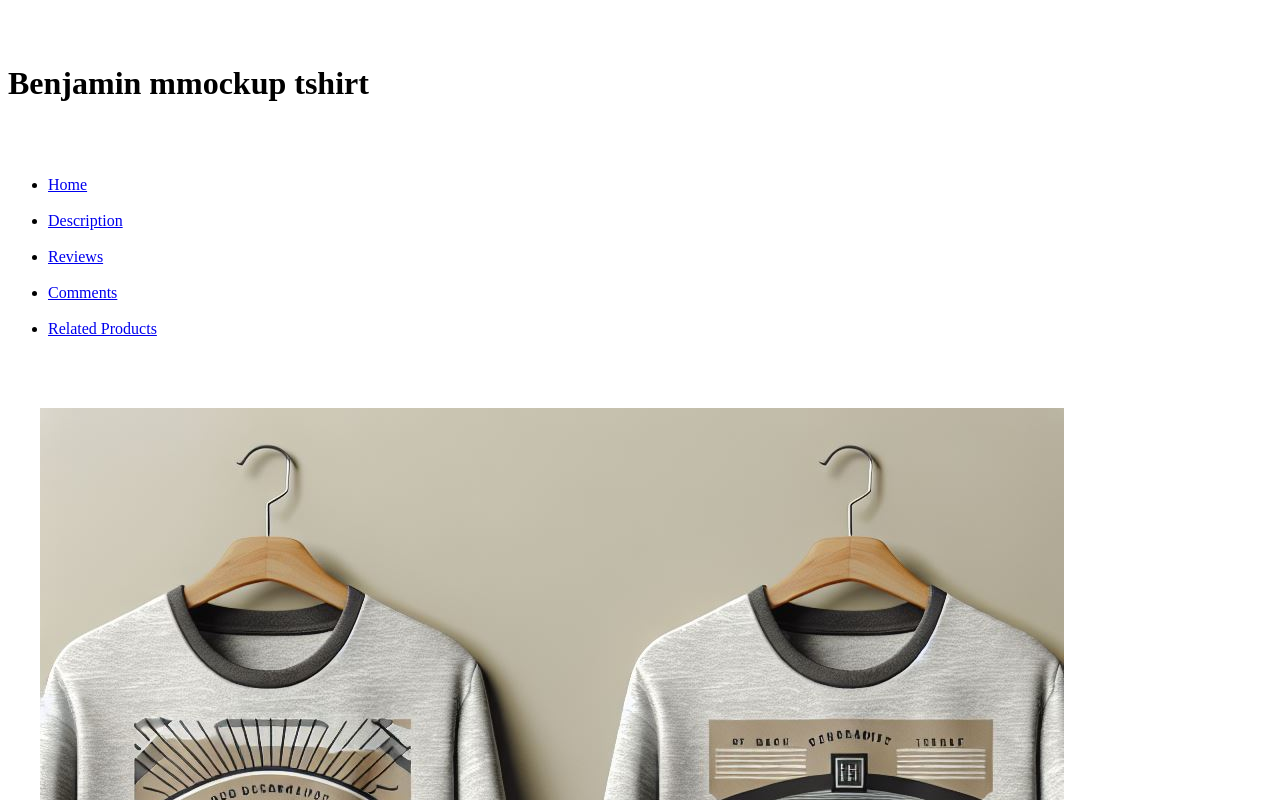
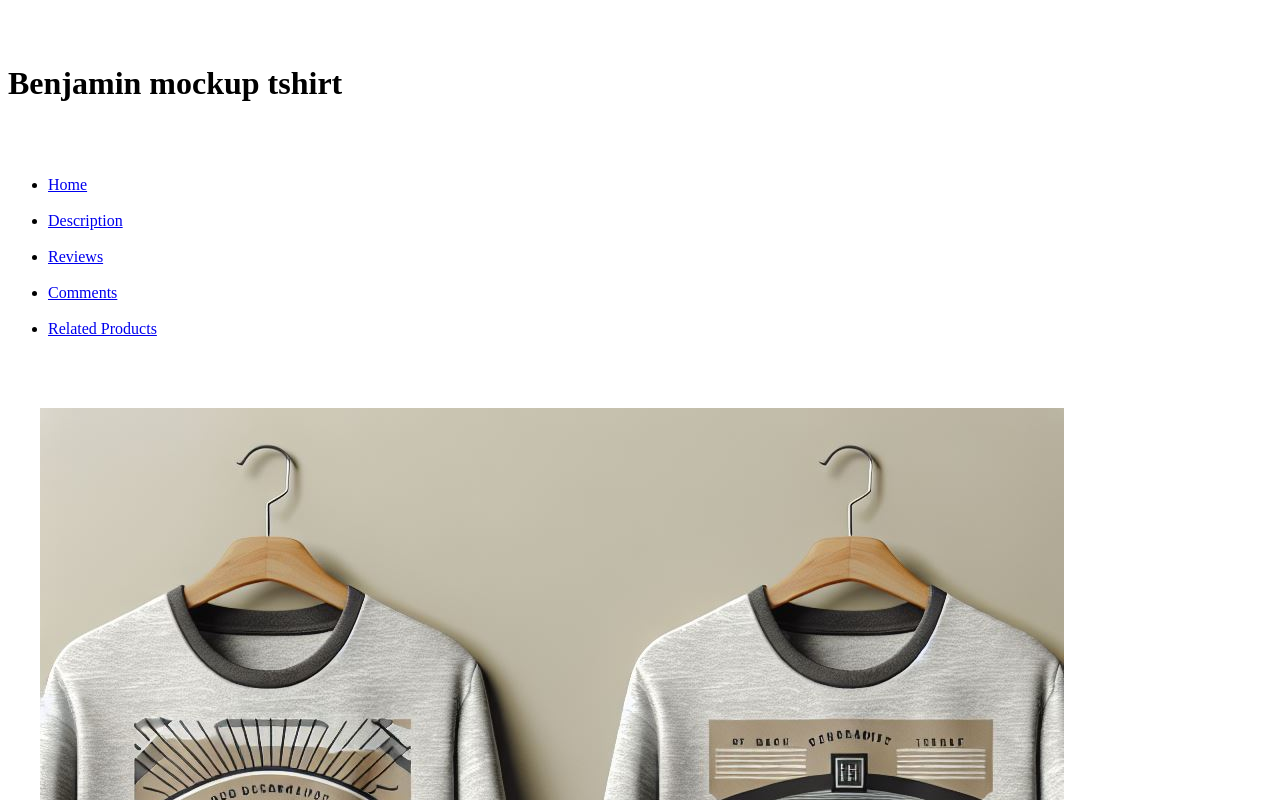
Before and after one commit to Benjaminsoosay/card-design, a plain HTML site: page BSI/about.html in a window 1280 px wide. Shown: the top 800 px of the page. Drawn offline with Linux system fonts and the light colour scheme.

Commit message:
add about.html

```diff
--- a/Benjamin.html
+++ b/BSI/about.html
@@ -1,4 +1,3 @@
-
 <!DOCTYPE html>
 <html lang="en">
 <head>
@@ -62,7 +61,7 @@
 </head>
 <body>
     <header class="container">
-        <h1>Benjamin mmockup tshirt</h1>
+        <h1>Benjamin mockup tshirt</h1>
         <ul>
             <li><a href="#">Home</a></li>
             <li><a href="#">Description</a></li>
```
Also changed, not shown: BSI/image/benjamin.png (renamed from image/benjamin.png), BSI/index.html (renamed from index.html), BSI/logo.html (renamed from logo.html).
